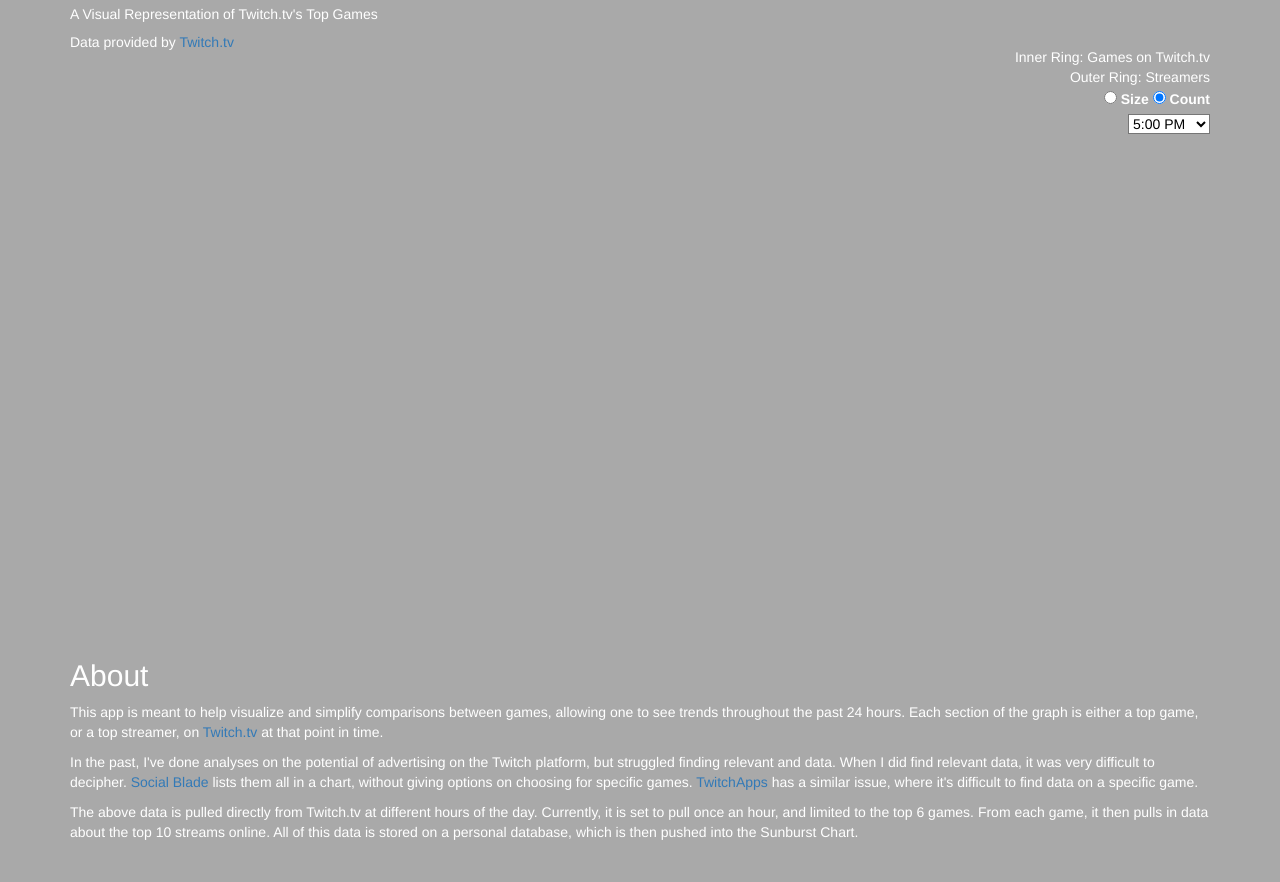
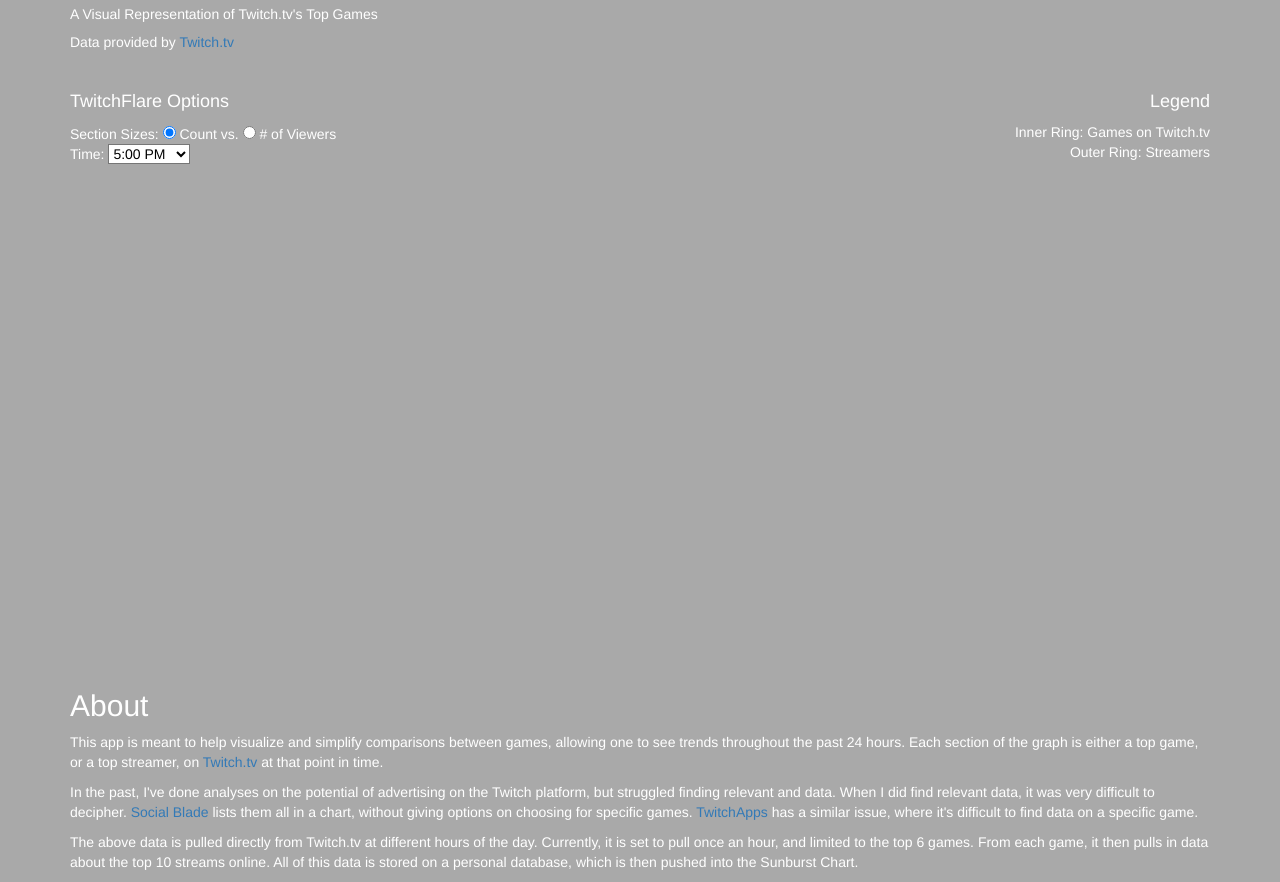
Before and after one commit to jdlam/TwitchFlare, a website: page client/index.html in a window 1280 px wide. Shown: the part 63-945 px from the top of the page. Before the commit the page ends 915 px from the top, so only its background shows below. Drawn offline with nearby package versions, Linux system fonts and the light colour scheme; no server answers.

Commit message:
changes styling for clarity

```diff
--- a/client/css/styles.css
+++ b/client/css/styles.css
@@ -7,15 +7,16 @@ body {
 
 /* Chart and Text */
 
-div#options {
-  margin-top: 110px;
-  text-align: right;
+.left {
+  float: left;
+  display: inline-block;
+  text-align: left;
 }
 
-@media (max-width: 550px) {
-  div#options {
-    margin-top: 0px;
-  }
+.right {
+  float: right;
+  display: inline-block;
+  text-align: right;
 }
 
 ul {
--- a/client/index.html
+++ b/client/index.html
@@ -12,25 +12,31 @@
   </head>
   <body>
     <div class="container">
-      <div class="pull-left">
-
       <h1>TwitchFlare</h1>
       <h5>A Visual Representation of Twitch.tv's Top Games</h5>
       <p>
         Data provided by <a href="https://www.twitch.tv/">Twitch.tv</a>
       </p>
-      </div>
-      <div class="pull-right">
-        <div id="options">
+      <br />
+      <div id="chart-text">
+        <div class="right">
+          <h4>Legend</h4>
           <ul>
             <li>Inner Ring: Games on Twitch.tv</li>
             <li>Outer Ring: Streamers</li>
           </ul>
+        </div>
+        <div class="left">
+          <div id="options">
+
+            <h4>TwitchFlare Options</h4>
             <form>
-            <label><input type="radio" name="mode" value="size"> Size</label>
-            <label><input type="radio" name="mode" value="count" checked> Count</label>
+            Section Sizes:
+              <input type="radio" name="mode" value="count" checked> Count vs. </input>
+              <input type="radio" name="mode" value="size"> # of Viewers </input>
             </form>
             <div class="dropdown">
+              Time:
               <select class="time">
                 <option id="0" value=0>12:00 AM</option>
                 <option id="1" value=1>1:00 AM</option>
@@ -59,6 +65,8 @@
               </select>
             </div>
           </div>
+        </div>
+
       </div>
 
     </div>
```
Lines whose indentation alone changed are shown as unchanged.
